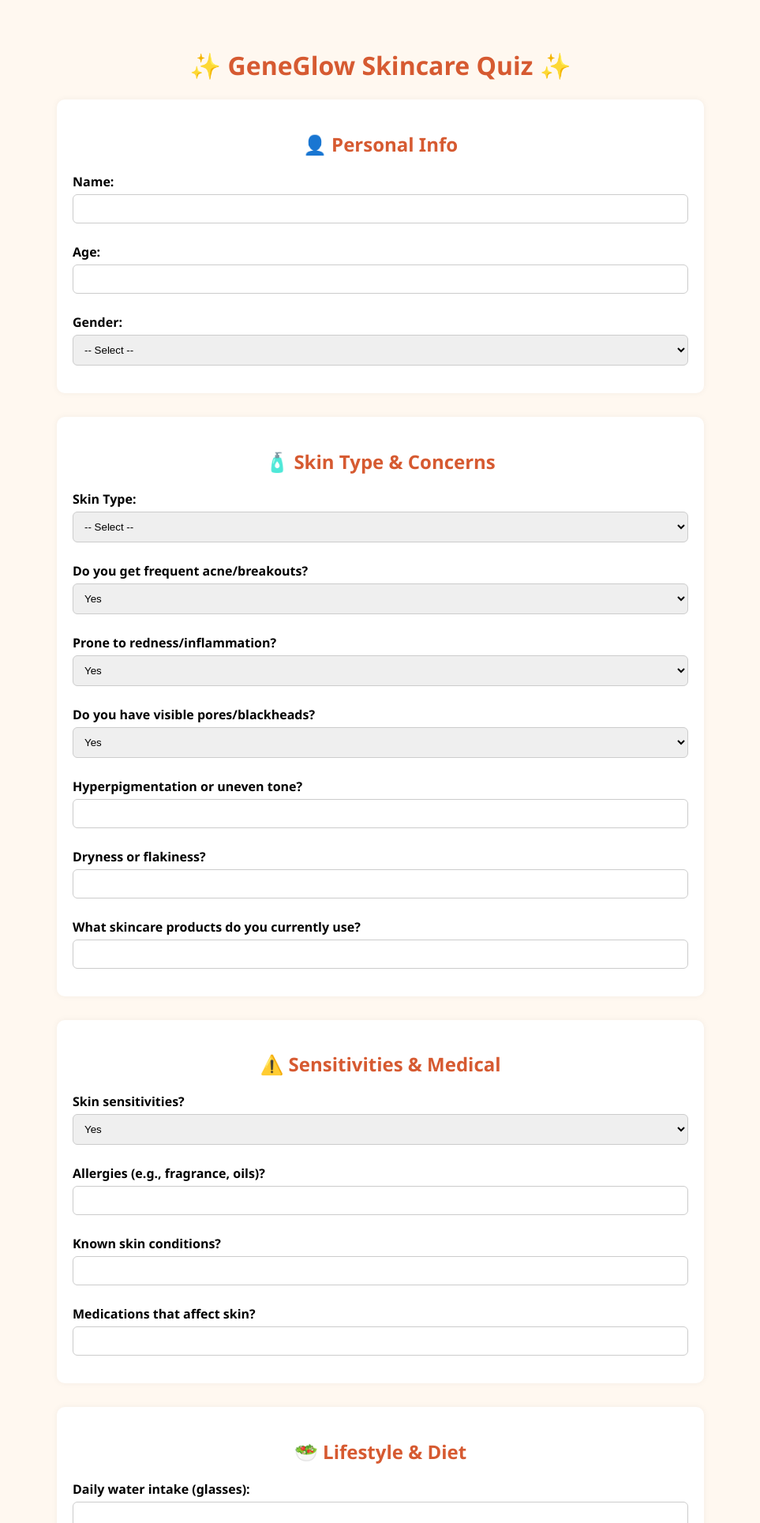
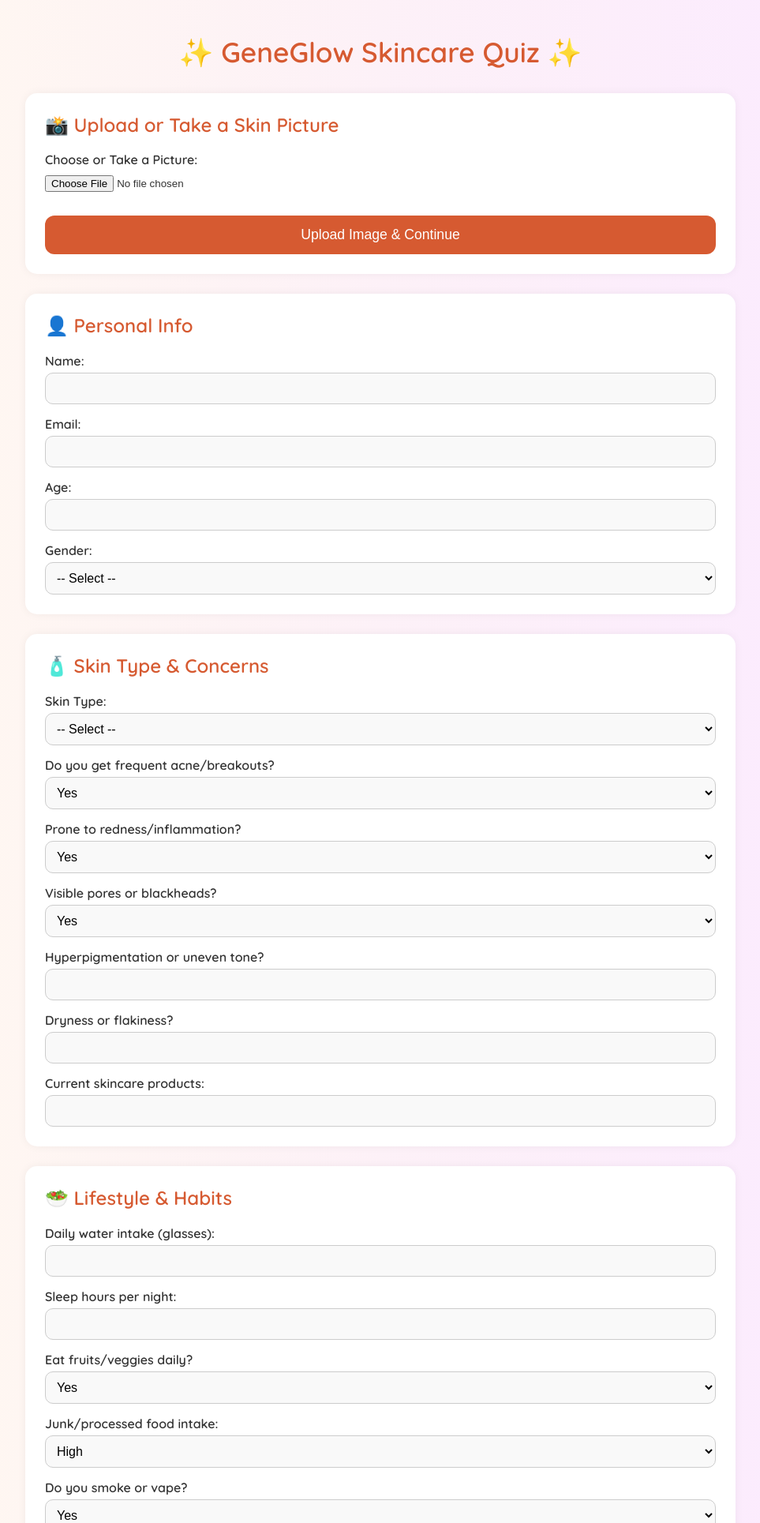
Before and after one commit to GeneGlow/geneglow-app, a Flask app: page /quiz in a window 1280 px wide. Shown: the top 1929 px of the page at 79% size, without its empty margins (158-1121 px from the left). Run offline with Flask 3, Linux system fonts and the light colour scheme.

Commit message:
Update: new quiz logic + Google Sheets fix

```diff
--- a/app.py
+++ b/app.py
@@ -1,8 +1,45 @@
-from flask import Flask, render_template, request
+from flask import Flask, render_template, request, redirect, url_for
+from werkzeug.utils import secure_filename
 import os
+import gspread
+from google.oauth2.service_account import Credentials
+import traceback
+import random
 
 app = Flask(__name__)
 
+# --- 🗂️ Google Sheets Setup ---
+scope = [
+    'https://spreadsheets.google.com/feeds',
+    'https://www.googleapis.com/auth/spreadsheets',
+    'https://www.googleapis.com/auth/drive'
+]
+
+# Load credentials from service_account.json
+creds = Credentials.from_service_account_file(
+    'service_account.json',
+    scopes=scope
+)
+
+client = gspread.authorize(creds)
+sheet = client.open_by_key('1LV18tFi7kECetKsC2_UnJAs3cXLiXr2m7rea4SXbZkw').sheet1
+
+# --- 🖼️ Upload Settings ---
+UPLOAD_FOLDER = 'static/uploads'
+ALLOWED_EXTENSIONS = {'png', 'jpg', 'jpeg'}
+app.config['UPLOAD_FOLDER'] = UPLOAD_FOLDER
+if not os.path.exists(UPLOAD_FOLDER):
+    os.makedirs(UPLOAD_FOLDER)
+
+def allowed_file(filename):
+    return '.' in filename and filename.rsplit('.', 1)[1].lower() in ALLOWED_EXTENSIONS
+
+# --- 🤖 Fake AI Analysis ---
+def analyze_skin_tone(image_path):
+    tones = ['Fair', 'Medium', 'Olive', 'Brown', 'Dark']
+    return random.choice(tones)
+
+# --- 🌸 ROUTES ---
 @app.route('/')
 def splash():
     return render_template('index.html')
@@ -11,22 +48,72 @@ def splash():
 def welcome():
     return render_template('welcome.html')
 
+@app.route('/upload', methods=['GET', 'POST'])
+def upload():
+    if request.method == 'POST':
+        if 'image' not in request.files:
+            return "No image uploaded 😢"
+        file = request.files['image']
+        if file.filename == '':
+            return "No file selected 🙈"
+        if file and allowed_file(file.filename):
+            filename = secure_filename(file.filename)
+            filepath = os.path.join(app.config['UPLOAD_FOLDER'], filename)
+            file.save(filepath)
+
+            skin_tone = analyze_skin_tone(filepath)
+            image_url = url_for('static', filename=f'uploads/{filename}')
+            return render_template('analyze.html', image_url=image_url, skin_tone=skin_tone)
+        return "File type not allowed! Upload png/jpg/jpeg."
+    return render_template('upload.html')
+
 @app.route('/quiz', methods=['GET', 'POST'])
 def quiz():
     if request.method == 'POST':
         responses = request.form.to_dict()
-        return render_template('results.html', data=responses, result=generate_results(responses))
+        image_file = request.files.get('image')
+
+        image_url = None
+        if image_file and allowed_file(image_file.filename):
+            filename = secure_filename(image_file.filename)
+            filepath = os.path.join(app.config['UPLOAD_FOLDER'], filename)
+            image_file.save(filepath)
+            image_url = url_for('static', filename=f'uploads/{filename}')
+        else:
+            filename = None
+
+        ai_skin_tone = analyze_skin_tone(filename) if filename else "Unknown"
+
+        try:
+            sheet.append_row([
+                responses.get('name', ''),
+                responses.get('email', ''),
+                responses.get('age', ''),
+                responses.get('skin_type', ''),
+                responses.get('skin_concerns', ''),
+                responses.get('sunscreen', ''),
+                responses.get('sleep', ''),
+                responses.get('water', ''),
+                responses.get('junk', ''),
+                responses.get('location', '')
+            ])
+        except Exception as e:
+            print("Error writing to Google Sheet:", e)
+            print(traceback.format_exc())
+
+        result = generate_results(responses)
+        result['form_data'] = responses
+        result['ai_skin_tone'] = ai_skin_tone
+
+        return render_template('results.html', result=result, image_url=image_url)
+
     return render_template('quiz.html')
 
-@app.route('/results')
-def results():
-    return render_template('results.html')
-
+# --- 🔬 Result Analysis Logic ---
 def generate_results(data):
     result = {}
+    skin_type = data.get('skin_type', '').lower()
 
-    # Analyze Skin Type
-    skin_type = data.get('skin_type', '').lower()
     if 'dry' in skin_type:
         result['type'] = "Dry Skin"
         result['products'] = ["Hyaluronic Acid Serum", "Cream-based Cleanser", "Ceramide Moisturizer"]
@@ -53,24 +140,23 @@ def generate_results(data):
         result['remedies'] = ["DIY yogurt and honey mask", "Gentle exfoliation once a week"]
         result['tips'] = ["Maintain a simple routine", "Continue monitoring skin changes"]
 
-    # Additional custom tips based on lifestyle
-    water = int(data.get('water', 0))
-    sleep = int(data.get('sleep', 0))
+    water = int(data.get('water', 0) or 0)
+    sleep = int(data.get('sleep', 0) or 0)
+    lifestyle = []
 
-    lifestyle = []
     if water < 5:
         lifestyle.append("Try drinking at least 7-8 glasses of water daily. Hydration = glow ✨")
     if sleep < 6:
         lifestyle.append("Try to sleep at least 7 hours for better skin regeneration 🌙")
     if data.get('junk', '').lower() == 'high':
         lifestyle.append("Reduce sugar & processed food to prevent breakouts 🍭🚫")
-    if data.get('sunscreen', '') == 'no':
+    if data.get('sunscreen', '').lower() == 'no':
         lifestyle.append("Start using SPF daily, even indoors ☀️🛡️")
 
     result['lifestyle'] = lifestyle
     return result
-import os
 
+# --- 🌐 Run Server ---
 if __name__ == "__main__":
     port = int(os.environ.get("PORT", 10000))
-    app.run(host="0.0.0.0", port=port)
+    app.run(host="0.0.0.0", port=port, debug=True)
--- a/templates/quiz.html
+++ b/templates/quiz.html
@@ -1,75 +1,118 @@
 <!DOCTYPE html>
 <html lang="en">
 <head>
-  <meta charset="UTF-8">
+  <meta charset="UTF-8" />
   <title>GeneGlow - Skincare Quiz</title>
-  <meta name="viewport" content="width=device-width, initial-scale=1.0"> <!-- Added for mobile -->
+  <meta name="viewport" content="width=device-width, initial-scale=1.0"/>
+  <link href="https://fonts.googleapis.com/css2?family=Quicksand:wght@400;600&display=swap" rel="stylesheet">
   <style>
+    :root {
+      --primary: #d65a31;
+      --accent: #fbeaff;
+      --bg: #fff8f0;
+      --card: #ffffff;
+    }
+
+    * {
+      box-sizing: border-box;
+    }
+
     body {
-      font-family: 'Segoe UI', sans-serif;
-      background: #fff8f0;
-      padding: 40px;
+      font-family: 'Quicksand', sans-serif;
+      background: linear-gradient(to right, var(--bg), var(--accent));
+      margin: 0;
+      padding: 20px;
+      color: #333;
+    }
+
+    h1 {
+      text-align: center;
+      color: var(--primary);
+      font-size: 2.2rem;
+      margin-bottom: 30px;
+    }
+
+    form {
       max-width: 900px;
       margin: auto;
-      box-sizing: border-box;
     }
-    h1, h2 {
-      text-align: center;
-      color: #d65a31;
+
+    section {
+      background: var(--card);
+      padding: 25px;
+      margin-bottom: 25px;
+      border-radius: 15px;
+      box-shadow: 0 0 12px rgba(0, 0, 0, 0.05);
     }
-    section {
-      margin-bottom: 30px;
-      padding: 20px;
-      background: #fff;
+
+    h2 {
+      color: var(--primary);
+      margin-top: 0;
+    }
+
+    label {
+      display: block;
+      margin-top: 15px;
+      font-weight: 600;
+    }
+
+    input[type="text"],
+    input[type="email"],
+    input[type="number"],
+    select {
+      width: 100%;
+      padding: 10px;
+      margin-top: 5px;
+      border: 1px solid #ccc;
       border-radius: 10px;
-      box-shadow: 0 0 8px rgba(0,0,0,0.05);
+      font-size: 1rem;
+      background-color: #f9f9f9;
     }
-    label {
-      font-weight: bold;
-      display: block;
+
+    input[type="file"] {
       margin-top: 10px;
     }
-    input, select {
-      margin-top: 5px;
+
+    button {
       width: 100%;
-      padding: 10px;
-      border-radius: 6px;
-      border: 1px solid #ccc;
-      margin-bottom: 15px;
-      box-sizing: border-box;
+      padding: 14px;
+      background-color: var(--primary);
+      color: white;
+      border: none;
+      border-radius: 12px;
+      font-size: 1.1rem;
+      margin-top: 30px;
+      cursor: pointer;
+      transition: background 0.3s;
     }
-    button {
-      background-color: #d65a31;
-      color: white;
-      padding: 12px 24px;
-      border: none;
-      border-radius: 8px;
-      font-size: 18px;
-      cursor: pointer;
-      width: 100%;
-      box-sizing: border-box;
-    }
+
     button:hover {
       background-color: #e76f51;
     }
 
-    /* Mobile styles */
-    @media only screen and (max-width: 480px) {
+    #image-preview {
+      display: none;
+      margin: 20px auto;
+      max-width: 300px;
+      border-radius: 10px;
+      box-shadow: 0 0 10px rgba(214, 90, 49, 0.3);
+    }
+
+    @media screen and (max-width: 600px) {
       body {
         padding: 10px;
       }
 
-      input, select, button {
-        font-size: 16px;
-        padding: 12px;
+      section {
+        padding: 18px;
       }
 
-      h1, h2 {
-        font-size: 1.5rem;
+      button {
+        font-size: 1rem;
       }
 
-      section {
-        padding: 15px;
+      h1 {
+        font-size: 1.6rem;
       }
     }
   </style>
@@ -78,19 +121,27 @@
 
 <h1>✨ GeneGlow Skincare Quiz ✨</h1>
 
-<form method="POST">
+<form action="/quiz" method="POST" id="quiz-section" enctype="multipart/form-data">
 
-  <!-- Sections here (unchanged) -->
+  <!-- Image Upload Section -->
+  <section id="upload-section">
+    <h2>📸 Upload or Take a Skin Picture</h2>
+    <label for="image-input">Choose or Take a Picture:</label>
+    <input type="file" id="image-input" name="image" accept="image/*" capture="environment" required />
+    <button type="button" id="upload-btn">Upload Image & Continue</button>
+    <img id="image-preview" src="" alt="Your uploaded skin picture"/>
+    <button type="button" id="retake-btn" style="display:none;">Retake Photo</button>
+  </section>
 
-  <!-- Section 1: Personal Info -->
+  <!-- Personal Info -->
   <section>
     <h2>👤 Personal Info</h2>
     <label>Name:</label>
-    <input type="text" name="name" required>
-
+    <input type="text" name="name" required />
+    <label>Email:</label>
+    <input type="email" name="email" required />
     <label>Age:</label>
-    <input type="number" name="age" required>
-
+    <input type="number" name="age" required />
     <label>Gender:</label>
     <select name="gender" required>
       <option value="">-- Select --</option>
@@ -101,9 +152,7 @@
     </select>
   </section>
 
-  <!-- rest of sections same -->
-
-  <!-- Section 2: Skin Type & Concerns -->
+  <!-- Skin Type -->
   <section>
     <h2>🧴 Skin Type & Concerns</h2>
     <label>Skin Type:</label>
@@ -116,6 +165,8 @@
       <option>Normal</option>
       <option>Not Sure</option>
     </select>
+
+    <input type="hidden" name="skin_concerns" value="">
 
     <label>Do you get frequent acne/breakouts?</label>
     <select name="acne">
@@ -131,7 +182,7 @@
       <option>Sometimes</option>
     </select>
 
-    <label>Do you have visible pores/blackheads?</label>
+    <label>Visible pores or blackheads?</label>
     <select name="pores">
       <option>Yes</option>
       <option>No</option>
@@ -140,66 +191,39 @@
     </select>
 
     <label>Hyperpigmentation or uneven tone?</label>
-    <input type="text" name="hyperpigmentation">
-
+    <input type="text" name="hyperpigmentation" />
     <label>Dryness or flakiness?</label>
-    <input type="text" name="dryness">
-
-    <label>What skincare products do you currently use?</label>
-    <input type="text" name="products">
+    <input type="text" name="dryness" />
+    <label>Current skincare products:</label>
+    <input type="text" name="products" />
   </section>
 
-  <!-- Section 3: Sensitivities -->
+  <!-- Lifestyle -->
   <section>
-    <h2>⚠️ Sensitivities & Medical</h2>
-    <label>Skin sensitivities?</label>
-    <select name="sensitivity">
-      <option>Yes</option>
-      <option>No</option>
-      <option>Not sure</option>
-    </select>
-
-    <label>Allergies (e.g., fragrance, oils)?</label>
-    <input type="text" name="allergies">
-
-    <label>Known skin conditions?</label>
-    <input type="text" name="conditions">
-
-    <label>Medications that affect skin?</label>
-    <input type="text" name="medications">
-  </section>
-
-  <!-- Section 4: Lifestyle -->
-  <section>
-    <h2>🥗 Lifestyle & Diet</h2>
+    <h2>🥗 Lifestyle & Habits</h2>
     <label>Daily water intake (glasses):</label>
-    <input type="number" name="water">
-
+    <input type="number" name="water" />
     <label>Sleep hours per night:</label>
-    <input type="number" name="sleep">
-
-    <label>Do you eat fruits/veggies daily?</label>
+    <input type="number" name="sleep" />
+    <label>Eat fruits/veggies daily?</label>
     <select name="veggies">
       <option>Yes</option>
       <option>No</option>
       <option>Sometimes</option>
     </select>
-
-    <label>Processed food/sugar intake?</label>
+    <label>Junk/processed food intake:</label>
     <select name="junk">
       <option>High</option>
       <option>Moderate</option>
       <option>Low</option>
     </select>
-
     <label>Do you smoke or vape?</label>
     <select name="smoke">
       <option>Yes</option>
       <option>No</option>
       <option>Occasionally</option>
     </select>
-
-    <label>Stress level?</label>
+    <label>Stress level:</label>
     <select name="stress">
       <option>Frequently</option>
       <option>Sometimes</option>
@@ -207,12 +231,11 @@
     </select>
   </section>
 
-  <!-- Section 5: Environment -->
+  <!-- Environment -->
   <section>
-    <h2>🌍 Environment & Habits</h2>
-    <label>Where do you live?</label>
-    <input type="text" name="location">
-
+    <h2>🌍 Environment</h2>
+    <label>Location:</label>
+    <input type="text" name="location" />
     <label>Climate & pollution level:</label>
     <select name="environment">
       <option>Hot & Humid</option>
@@ -220,23 +243,20 @@
       <option>Polluted</option>
       <option>Clean</option>
     </select>
-
-    <label>Sun exposure per day:</label>
+    <label>Daily sun exposure:</label>
     <select name="sun">
       <option>High</option>
       <option>Moderate</option>
       <option>Low</option>
     </select>
-
-    <label>Do you use sunscreen?</label>
+    <label>Use sunscreen?</label>
     <select name="sunscreen">
       <option>Yes</option>
       <option>No</option>
       <option>Only in summer</option>
       <option>Rarely</option>
     </select>
-
-    <label>How often do you cleanse your face?</label>
+    <label>Cleansing frequency:</label>
     <select name="cleanse">
       <option>Once a day</option>
       <option>Twice a day</option>
@@ -245,7 +265,7 @@
     </select>
   </section>
 
-  <!-- Bonus -->
+  <!-- Extras -->
   <section>
     <h2>💫 Extras</h2>
     <label>Interested in natural home remedies?</label>
@@ -253,8 +273,7 @@
       <option>Yes</option>
       <option>No</option>
     </select>
-
-    <label>What skincare style do you prefer?</label>
+    <label>Skincare style preference:</label>
     <select name="skincare_style">
       <option>K-beauty</option>
       <option>Clean beauty</option>
@@ -263,9 +282,44 @@
     </select>
   </section>
 
-  <button type="submit">Show My Skincare Results</button>
+  <button type="submit">🌟 Show My Skincare Results</button>
+</form>
 
-</form>
+<script>
+  const uploadBtn = document.getElementById('upload-btn');
+  const imageInput = document.getElementById('image-input');
+  const imagePreview = document.getElementById('image-preview');
+  const quizSection = document.getElementById('quiz-section');
+  const uploadSection = document.getElementById('upload-section');
+  const retakeBtn = document.getElementById('retake-btn');
+
+  uploadBtn.addEventListener('click', () => {
+    const file = imageInput.files[0];
+    if (!file) return alert('Please select an image!');
+    const allowed = ['image/jpeg', 'image/png', 'image/jpg'];
+    if (!allowed.includes(file.type)) return alert('Only JPG/PNG allowed!');
+
+    const reader = new FileReader();
+    reader.onload = function(e) {
+      imagePreview.src = e.target.result;
+      imagePreview.style.display = 'block';
+      retakeBtn.style.display = 'block';
+    };
+    reader.readAsDataURL(file);
+
+    quizSection.style.display = 'block';
+    uploadSection.style.display = 'none';
+  });
+
+  retakeBtn.addEventListener('click', () => {
+    imageInput.value = '';
+    imagePreview.src = '';
+    imagePreview.style.display = 'none';
+    retakeBtn.style.display = 'none';
+    quizSection.style.display = 'none';
+    uploadSection.style.display = 'block';
+  });
+</script>
 
 </body>
 </html>
```
Also changed, not shown: render.yaml (+5 -2 lines), requirements.txt (+18 -37 lines), templates/analyze.html (added, +19 -0 lines), templates/results.html (+90 -12 lines), templates/upload.html (added, +14 -0 lines), 1 other file.
